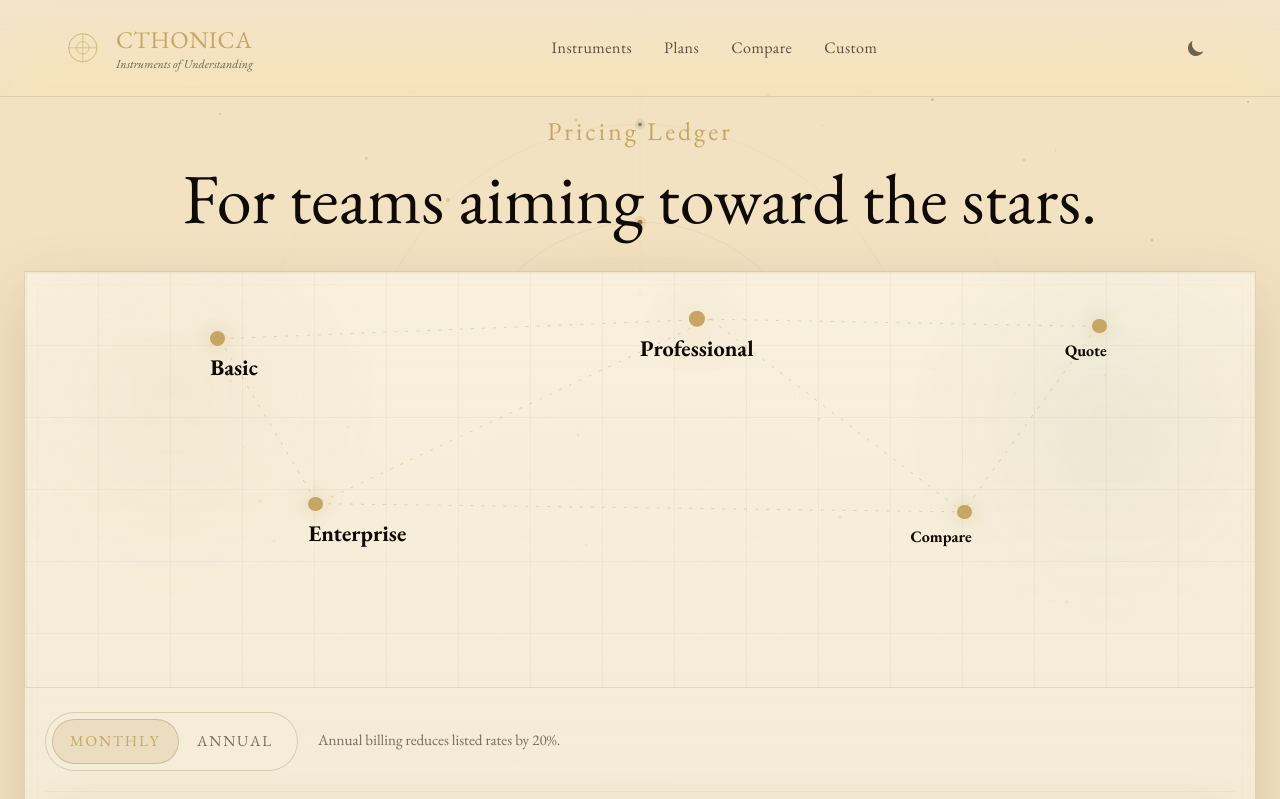
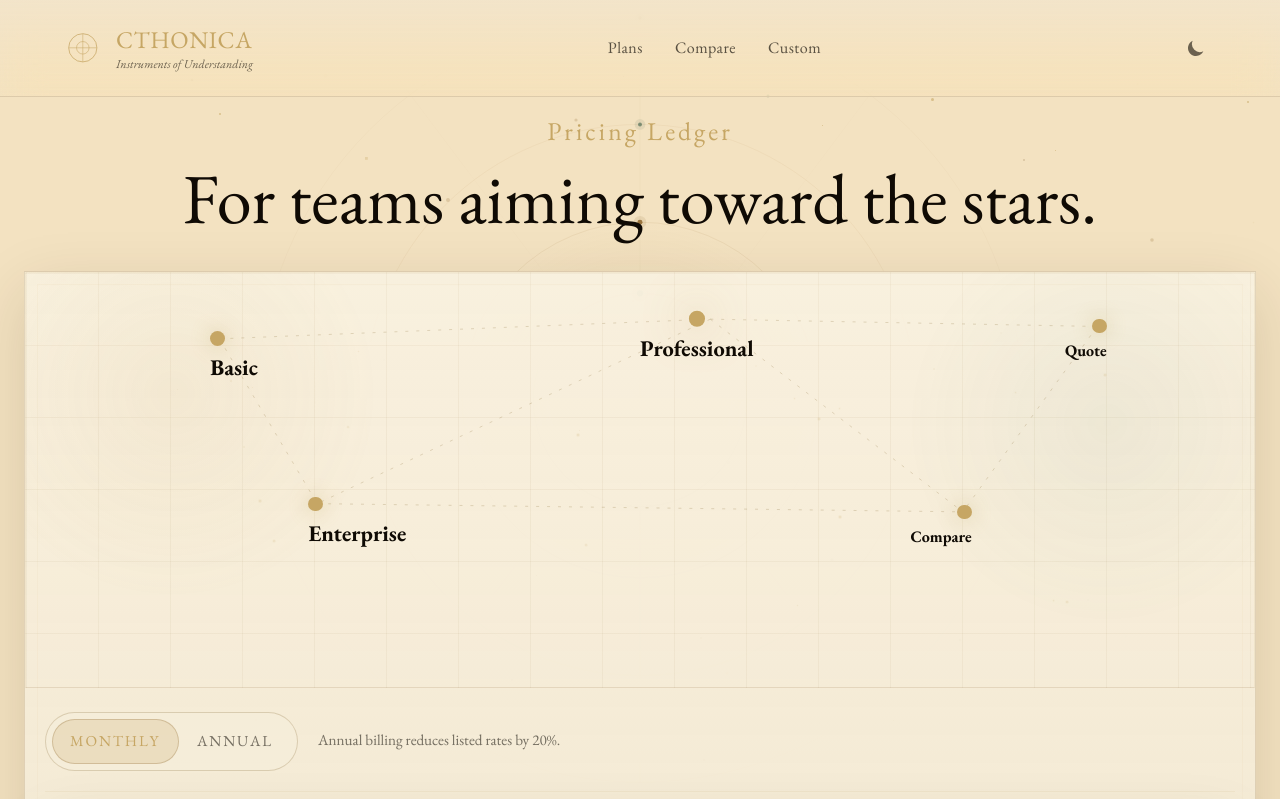
Before and after one commit to cthonicasoftware/cthonicasoftware, a Django app: page /pricing in a window 1280 px wide. Shown: the top 799 px of the page. Run offline with Django 5.2, Linux system fonts and the light colour scheme; style sheets or scripts are compiled from the project's sources.

Commit message:
fix: broken navigation header on product pages
Signed-off-by: Nathan Winslow <natelostintimeandspace@gmail.com>

```diff
--- a/static/src/website-index.css
+++ b/static/src/website-index.css
@@ -59,7 +59,7 @@ body.app-website {
 .landing-header {
   position: absolute;
   inset: 0 0 auto 0;
-  z-index: 20;
+  z-index: 50;
   border-bottom: 1px solid var(--gold-line);
   backdrop-filter: blur(20px) saturate(1.3);
   background: linear-gradient(
--- a/templates/website/pricing.html
+++ b/templates/website/pricing.html
@@ -28,7 +28,6 @@
             </span>
           </a>
           <nav class="landing-nav desk:!inline-flex">
-            <a href="/#instruments">Instruments</a>
             <a href="#plans">Plans</a>
             <a href="#compare">Compare</a>
             <a href="#custom">Custom</a>
@@ -45,7 +44,6 @@
         </div>
       </div>
       <div id="mobileNav" class="mobile-nav-panel desk:!hidden">
-        <a href="/#instruments">Instruments</a>
         <a href="#plans">Plans</a>
         <a href="#compare">Compare</a>
         <a href="#custom">Custom</a>
```
